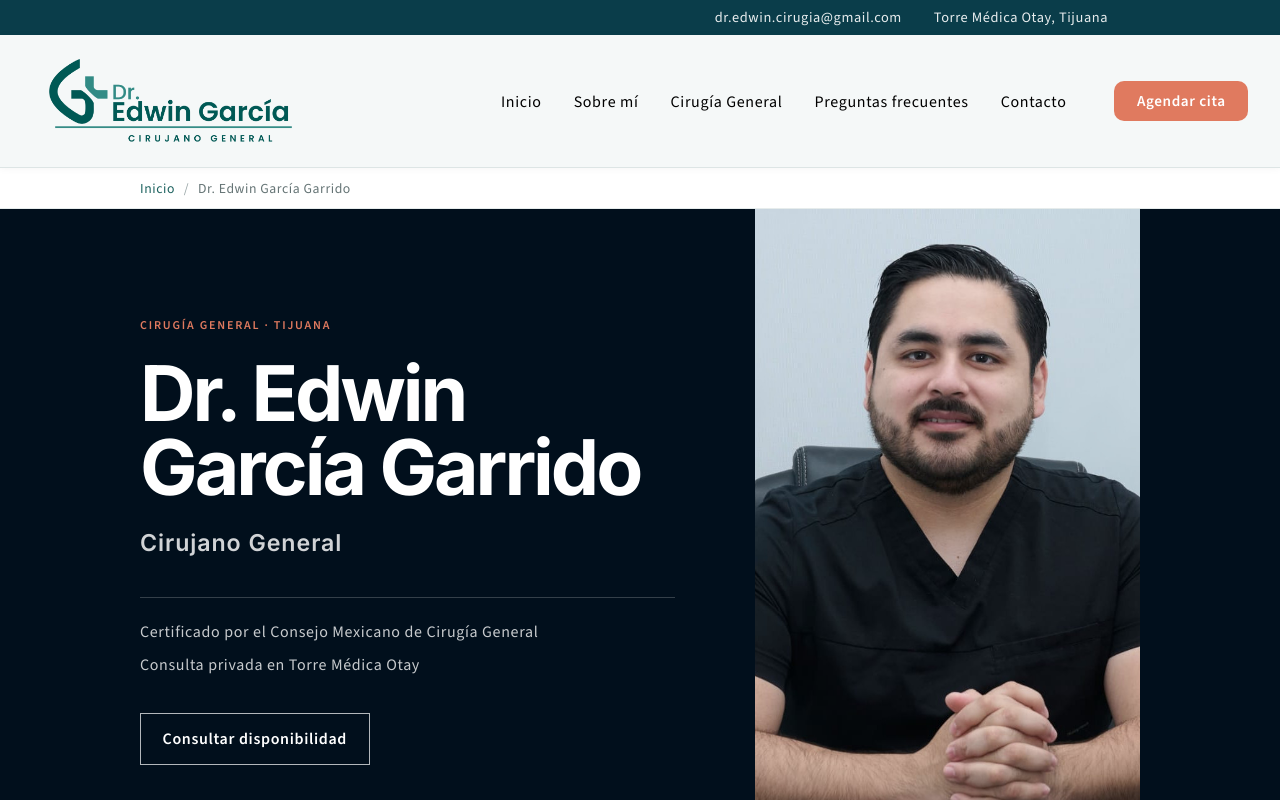
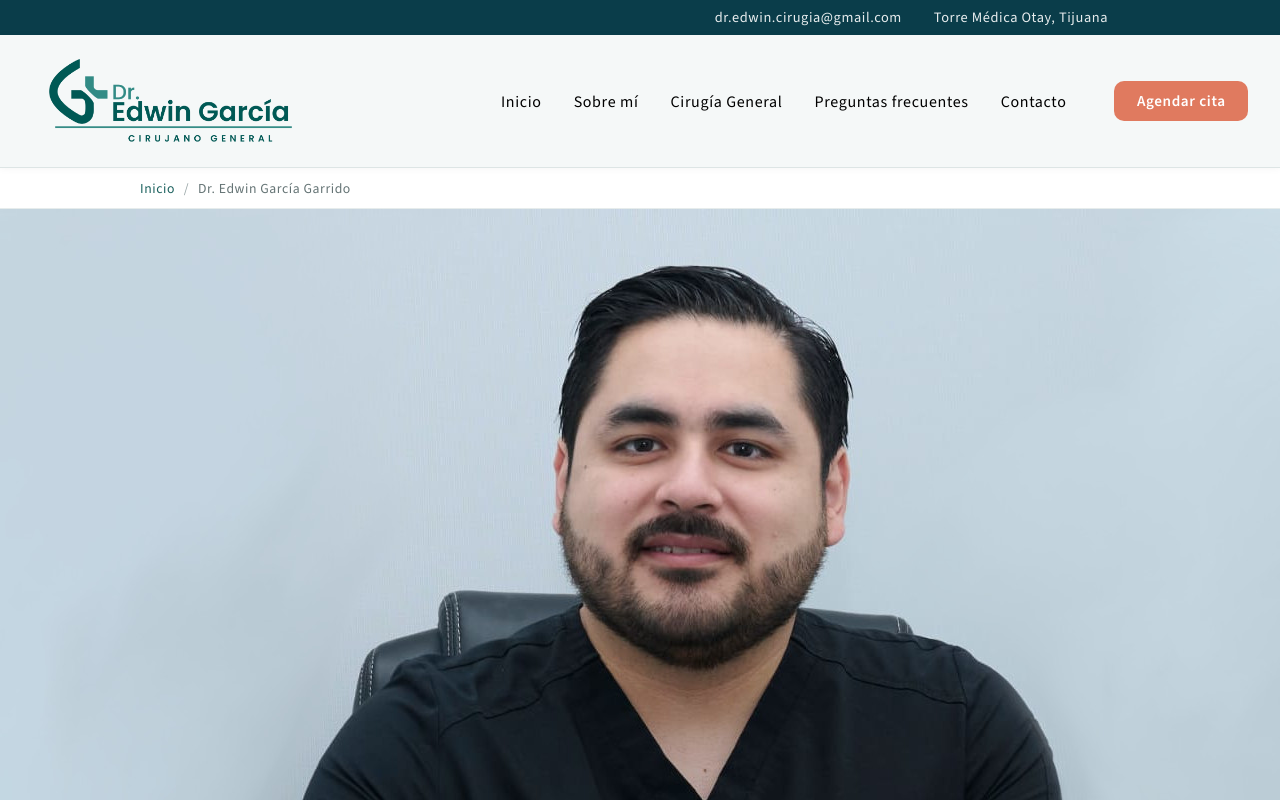
Before and after one commit to GaleyMa/dr-garcia-web, a React (Vite) app: page /dr-edwin-garcia-garrido in a window 1280 px wide. Shown: the top 800 px of the page. Built offline with nearby package versions, Linux system fonts and the light colour scheme.

Commit message:
Sprint 1: integrate doctor photo into panoramic hero

```diff
--- a/src/pages/About.jsx
+++ b/src/pages/About.jsx
@@ -13,6 +13,8 @@ function About() {
   return (
     <>
       <section className={styles.hero}>
+        <img className={styles.heroBackground} src="/doc2.jpeg" alt="" aria-hidden="true" />
+        <div className={styles.heroOverlay} />
         <div className={`contenedor ${styles.heroGrid}`}>
           <div className={styles.heroTexto}>
             <span className={styles.kicker}>Cirugía General · Tijuana</span>
@@ -24,9 +26,6 @@ function About() {
             </div>
             <Link to="/contacto" className={styles.heroCta}>Consultar disponibilidad</Link>
           </div>
-          <figure className={styles.heroFoto}>
-            <img src="/doc2.jpeg" alt="Dr. Edwin García Garrido, Cirujano General en Tijuana" />
-          </figure>
         </div>
       </section>
 
```
